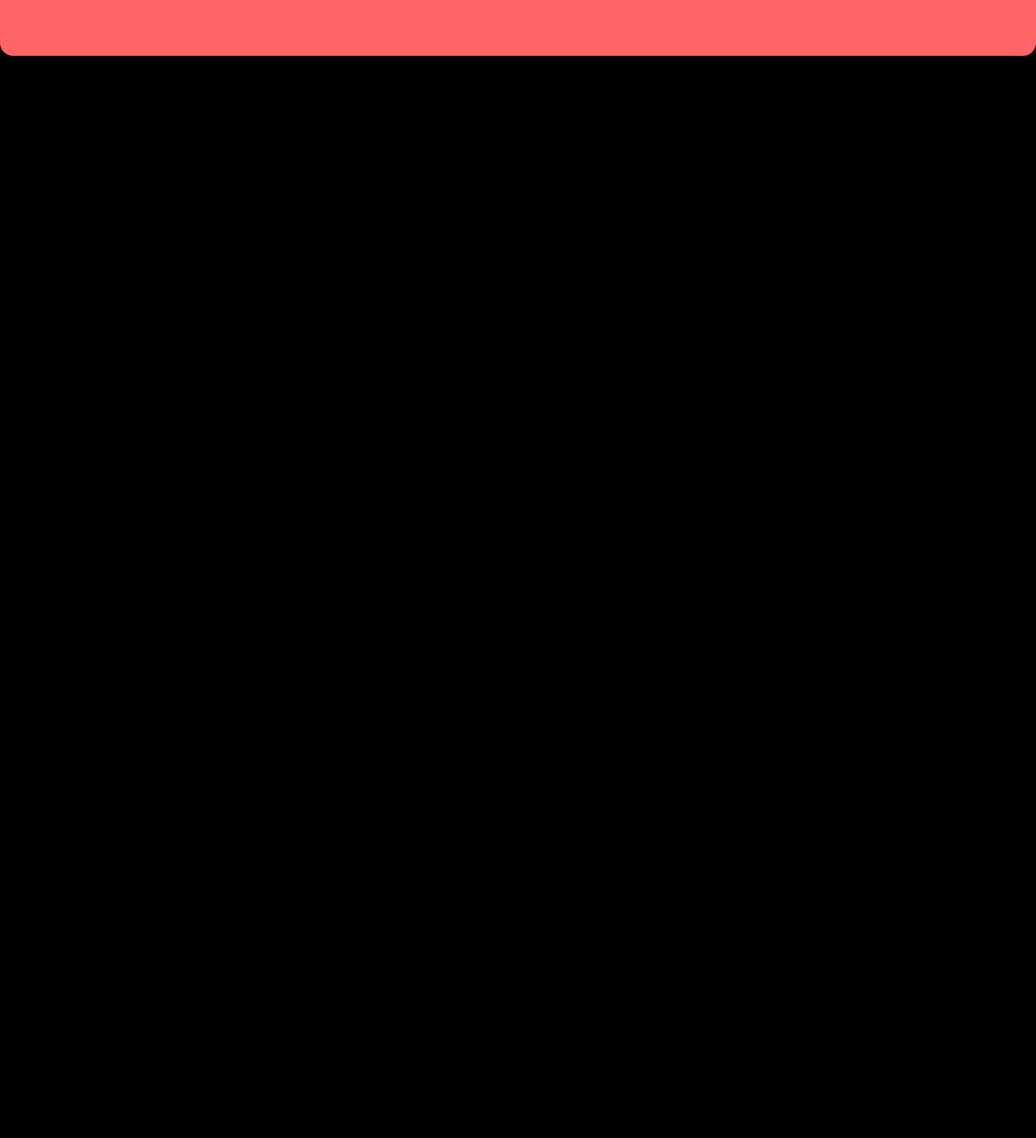
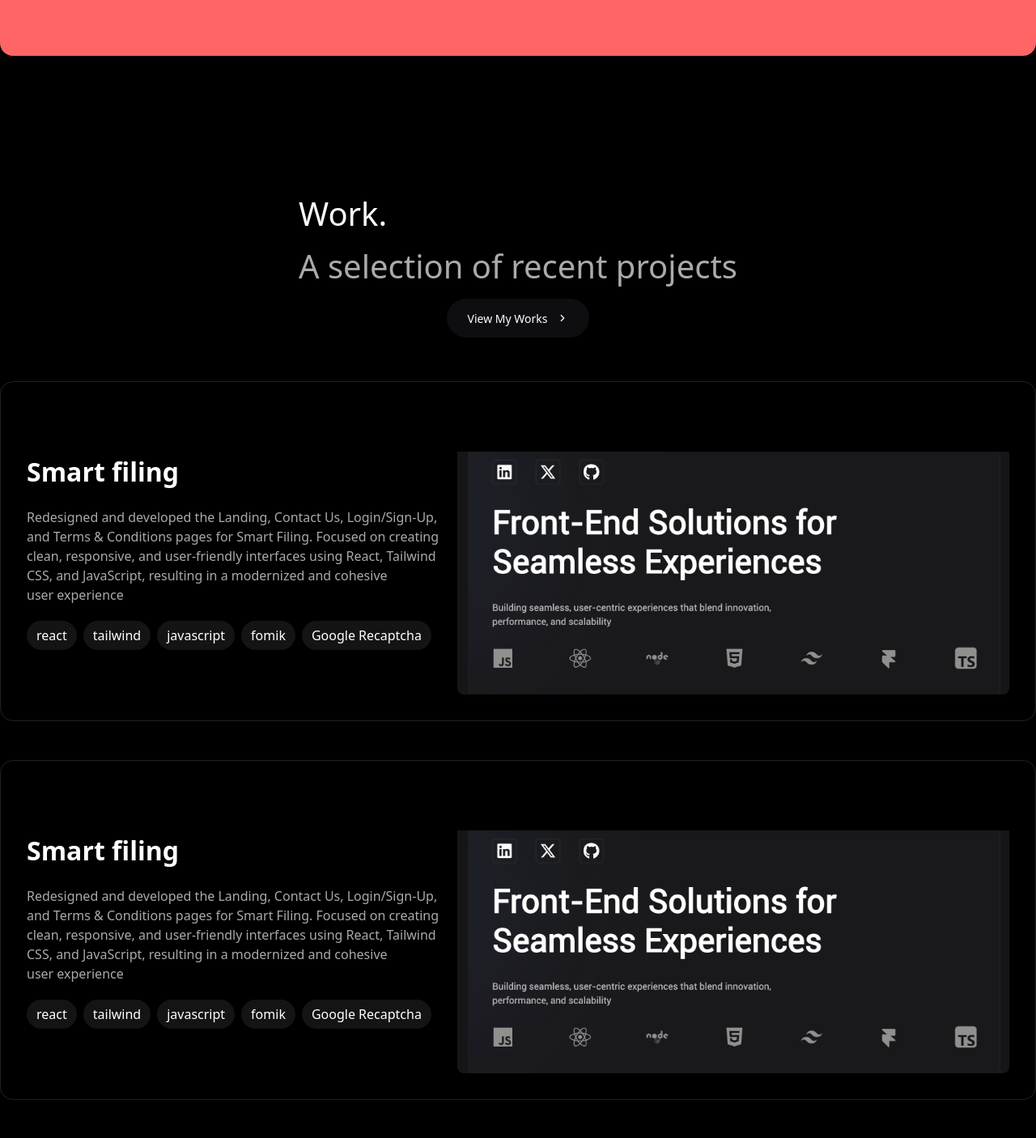
Before and after one commit to raymondjoseph02/Raydev.dev, a Next.js app: page / in a window 1280 px wide. Shown: the part 1300-2706 px from the top of the page at 81% size. Before the commit the page ends 1723 px from the top, so only its background shows below. Built offline with nearby package versions, Linux system fonts and the light colour scheme; what tailwindcss-text-fill-stroke would draw is missing.

Commit message:
fix project card

```diff
--- a/src/app/page.tsx
+++ b/src/app/page.tsx
@@ -5,6 +5,7 @@ export default function Home() {
   return (
     <>
       <Hero />
+      <Projects />
     </>
   );
 }
--- a/src/components/home/Hero.tsx
+++ b/src/components/home/Hero.tsx
@@ -43,7 +43,7 @@ function Hero() {
           </Button>
         </div>
 
-        <div className="h-[50rem] w-full bg-red-400 rounded-2xl"></div>
+        <div className="h-[24rem]  lg:h-[50rem] w-full bg-red-400 rounded-2xl"></div>
       </div>
     </section>
   );
--- a/src/components/home/projects.tsx
+++ b/src/components/home/projects.tsx
@@ -5,15 +5,15 @@ import { projects } from "@/data/projects";
 
 function Projects() {
   return (
-    <section className="bg-black  pt-28 pb-20">
+    <section className="bg-black pt-8  sm:pt-28 pb-20">
       <div className="container-wrapper ">
         <div className="space-y-13.5 ">
-          <div className="flex items-center justify-between w-full">
-            <article className="flex flex-col gap-2">
+          <div className="flex sm:items-center justify-between w-full flex-col  items-start gap-3">
+            <article className="flex flex-col sm:gap-2">
               <h3 className="text-white text-5xl font-normal leading-[57.2px]">
                 Work.
               </h3>
-              <p className="text-5xl font-normal leading-[57.2px] text-[#aaaaaa]">
+              <p className="text-3xl sm:text-5xl font-normal leading-[57.2px] text-[#aaaaaa]">
                 A selection of recent projects
               </p>
             </article>
--- a/src/components/ui/Card.tsx
+++ b/src/components/ui/Card.tsx
@@ -2,15 +2,15 @@ import Image from "next/image";
 import { CardProps } from "@/types/types";
 function Card({ description, stack, thumbnail, title }: CardProps) {
   return (
-    <div className="flex w-full gap-5 items-center  p-8 h-105 border border-gray-250 rounded-2xl overflow-hidden perspective-dramatic">
-      <div className="space-y-5 max-w-lg">
+    <div className="flex w-full gap-5 items-center  p-8 h-105 border border-gray-250 rounded-2xl overflow-hidden perspective-dramatic flex-col sm:flex-row">
+      <div className="space-y-5 max-w-lg flex-1">
         <article className="space-y-5">
           <h5 className="text-4xl text-white font-bold">{title}</h5>
           <p className="text-base font-normal text-gray-350 leading-[24px]  text-pretty">
             {description}
           </p>
         </article>
-        <ul className="flex items-center gap-2">
+        <ul className="flex items-center gap-2 flex-wrap">
           {stack.map((stk) => (
             <li
               key={stk}
@@ -21,7 +21,7 @@ function Card({ description, stack, thumbnail, title }: CardProps) {
           ))}
         </ul>
       </div>
-      <div className="flex-1 h-full overflow-hidden rounded-lg pt-13.5 px-13.5 hover:scale-3d hover:scale-105 transition ease-linear duration-300 hover:rotate-z-3 cursor-pointer">
+      <div className="flex-1 h-full overflow-hidden rounded-lg pt-13.5  hover:scale-3d hover:scale-105 transition ease-linear duration-300 hover:rotate-z-3 cursor-pointer hidden sm:block">
         <Image
           src={thumbnail}
           alt={title}
--- a/src/components/ui/Footer.tsx
+++ b/src/components/ui/Footer.tsx
@@ -8,12 +8,12 @@ function Footer() {
     >
       <div className="relative h-[calc(100vh+300px)] -top-[100vh]">
         <div className="h-[400px] sticky top-[calc(100vh-300px)] container-wrapper">
-          <div className=" pb-4 pt-30 flex w-full justify-between items-center  border-b border-b-gray-250  flex-col-reverse sm:flex-row">
+          <div className=" pb-4 pt-30 flex w-full justify-between items-center  border-b border-b-gray-250  flex-col-reverse sm:flex-row gap-10">
             <div>
-              <p className="text-base font-normal text-white leading-[24px]  text-pretty">
-                Copyright © 2024 Raymond Joseph
+              <p className="text-base font-normal text-white leading-[24px]  text-pretty text-center sm:text-left">
+                Copyright © 2024 Raymond J.
               </p>
-              <p className="text-base font-normal text-gray-350 leading-[24px]  text-pretty">
+              <p className="text-base font-normal text-gray-350 leading-[24px]  text-pretty text-center sm:text-left">
                 Last updated - May 2025
               </p>
             </div>
--- a/src/components/ui/MobileDrawer.tsx
+++ b/src/components/ui/MobileDrawer.tsx
@@ -6,7 +6,7 @@ import Link from "next/link";
 import { usePathname } from "next/navigation";
 import { useEffect, useCallback, useRef } from "react";
 import SvgCurve from "./curve/Curve";
-import Socials, { socials } from "./Socials";
+import { socials } from "./Socials";
 
 function MobileMenu({ isOpen, setIsOpen, links }: MobileMenuProps) {
   const path = usePathname();
```
